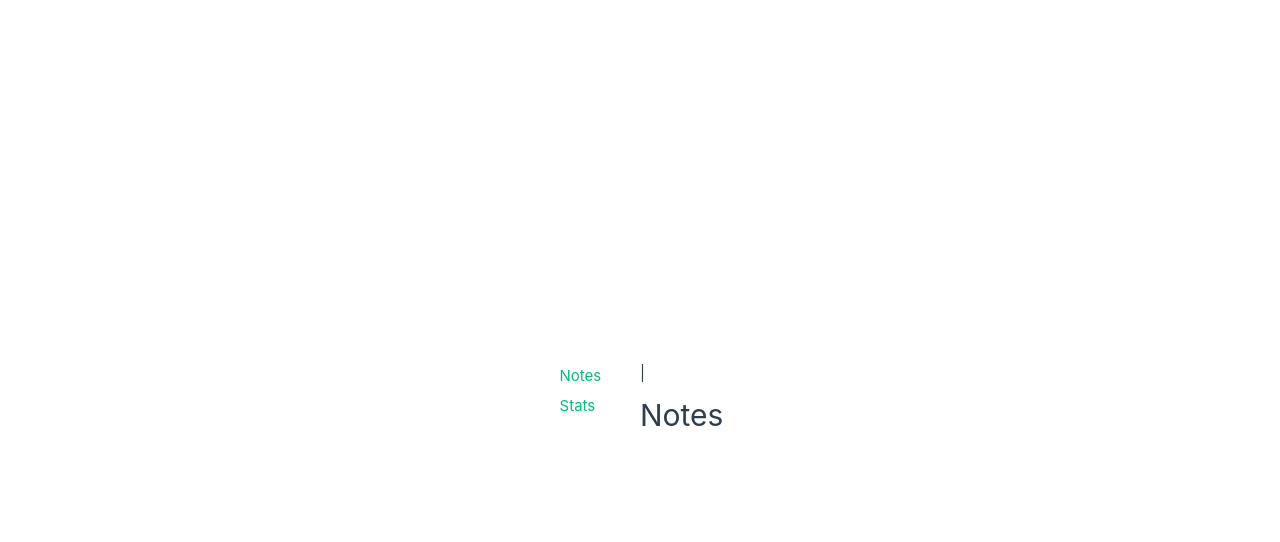
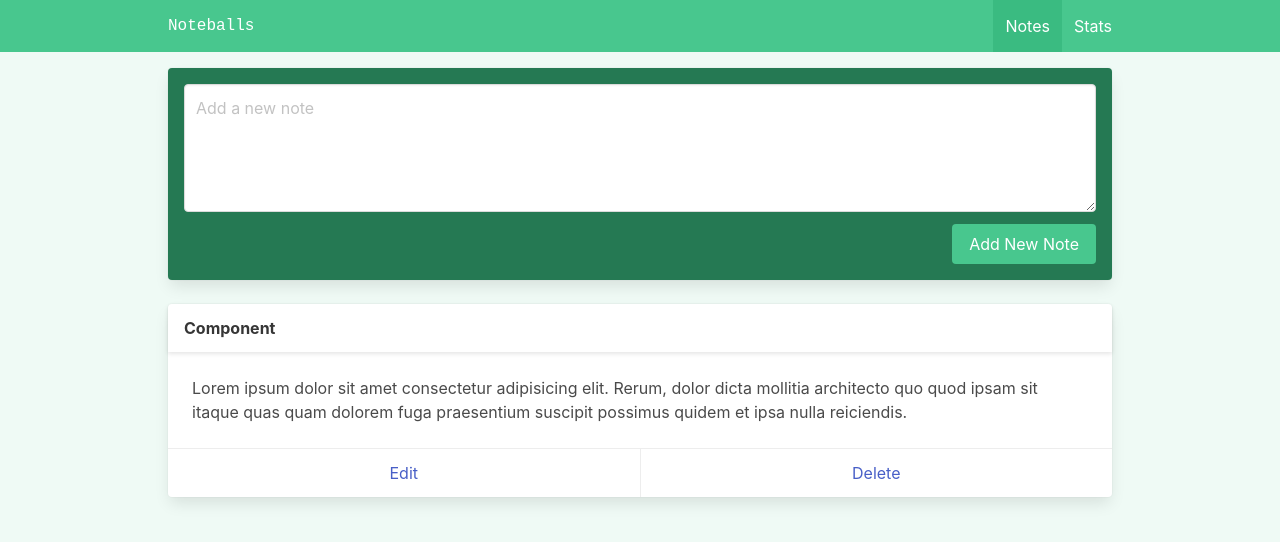
Before and after one commit to rluki99/Noteballs, a Vue app: page / in a window 1280 px wide. Shown: the top 542 px of the page. Built offline with nearby package versions, Linux system fonts and the light colour scheme.

Commit message:
feat: install Bulma, added design

```diff
--- a/index.html
+++ b/index.html
@@ -1,13 +1,16 @@
 <!DOCTYPE html>
-<html lang="en">
+<html lang="en" class="has-background-success-light">
+
 <head>
   <meta charset="UTF-8">
   <link rel="icon" href="/favicon.ico">
   <meta name="viewport" content="width=device-width, initial-scale=1.0">
   <title>Noteballs</title>
 </head>
+
 <body>
   <div id="app"></div>
   <script type="module" src="/src/main.js"></script>
 </body>
+
 </html>
--- a/package.json
+++ b/package.json
@@ -9,6 +9,7 @@
     "preview": "vite preview"
   },
   "dependencies": {
+    "bulma": "^0.9.4",
     "vue": "^3.3.11",
     "vue-router": "^4.2.5"
   },
--- a/src/App.vue
+++ b/src/App.vue
@@ -1,6 +1,17 @@
 <template>
-  <RouterLink to="/">Notes</RouterLink> |
-  <RouterLink to="/stats">Stats</RouterLink>
+	<NavBar />
 
-  <RouterView />
+	<div class="container is-max-desktop px-2 py-4">
+		<RouterView />
+	</div>
 </template>
+
+<script setup>
+// imports
+
+import NavBar from '@/components/layout/NavBar.vue'
+</script>
+
+<style>
+@import 'bulma/css/bulma.min.css';
+</style>
--- a/src/assets/base.css
+++ b/src/assets/base.css
@@ -23,7 +23,6 @@
 
 /* semantic color variables for this project */
 :root {
-  --color-background: var(--vt-c-white);
   --color-background-soft: var(--vt-c-white-soft);
   --color-background-mute: var(--vt-c-white-mute);
 
@@ -55,6 +54,7 @@
 *::after {
   box-sizing: border-box;
   margin: 0;
+  position: relative;
   font-weight: normal;
 }
 
@@ -62,23 +62,10 @@ body {
   min-height: 100vh;
   color: var(--color-text);
   background: var(--color-background);
-  transition:
-    color 0.5s,
-    background-color 0.5s;
+  transition: color 0.5s, background-color 0.5s;
   line-height: 1.6;
-  font-family:
-    Inter,
-    -apple-system,
-    BlinkMacSystemFont,
-    'Segoe UI',
-    Roboto,
-    Oxygen,
-    Ubuntu,
-    Cantarell,
-    'Fira Sans',
-    'Droid Sans',
-    'Helvetica Neue',
-    sans-serif;
+  font-family: Inter, -apple-system, BlinkMacSystemFont, 'Segoe UI', Roboto, Oxygen, Ubuntu,
+    Cantarell, 'Fira Sans', 'Droid Sans', 'Helvetica Neue', sans-serif;
   font-size: 15px;
   text-rendering: optimizeLegibility;
   -webkit-font-smoothing: antialiased;
--- a/src/assets/main.css
+++ /dev/null
@@ -1,35 +0,0 @@
-@import './base.css';
-
-#app {
-  max-width: 1280px;
-  margin: 0 auto;
-  padding: 2rem;
-  font-weight: normal;
-}
-
-a,
-.green {
-  text-decoration: none;
-  color: hsla(160, 100%, 37%, 1);
-  transition: 0.4s;
-  padding: 3px;
-}
-
-@media (hover: hover) {
-  a:hover {
-    background-color: hsla(160, 100%, 37%, 0.2);
-  }
-}
-
-@media (min-width: 1024px) {
-  body {
-    display: flex;
-    place-items: center;
-  }
-
-  #app {
-    display: grid;
-    grid-template-columns: 1fr 1fr;
-    padding: 0 2rem;
-  }
-}
--- /dev/null
+++ b/src/components/layout/NavBar.vue
@@ -0,0 +1,41 @@
+<template>
+	<nav class="navbar is-success" role="navigation" aria-label="main navigation">
+		<div class="container is-max-desktop px-2">
+			<div class="navbar-brand">
+				<div class="navbar-item i-size-4 is-family-monospace">Noteballs</div>
+
+				<a @click.prevent="showMobileNav = !showMobileNav" role="button" class="navbar-burger" :class="{ 'is-active' : showMobileNav }" aria-label="menu" aria-expanded="false" data-target="navbarBasicExample">
+					<span aria-hidden="true"></span>
+					<span aria-hidden="true"></span>
+					<span aria-hidden="true"></span>
+				</a>
+			</div>
+
+			<div id="navbarBasicExample" class="navbar-menu" :class="{ 'is-active' : showMobileNav }">
+				<div class="navbar-end">
+					<RouterLink to="/" class="navbar-item" active-class="is-active"> Notes </RouterLink>
+					<RouterLink to="/stats" class="navbar-item" active-class="is-active"> Stats </RouterLink>
+				</div>
+			</div>
+		</div>
+	</nav>
+</template>
+
+<script setup>
+// imports
+import { ref } from 'vue'
+
+// mobile nav
+
+const showMobileNav = ref(false)
+</script>
+
+<style>
+@media (max-width: 1023px) {
+    .navbar-menu {
+        position: absolute;
+        left: 0;
+        width: 100%;
+    }
+}
+</style>
--- a/src/main.js
+++ b/src/main.js
@@ -1,4 +1,4 @@
-import './assets/main.css'
+import './assets/base.css'
 
 import { createApp } from 'vue'
 import App from './App.vue'
--- a/src/views/ViewNotes.vue
+++ b/src/views/ViewNotes.vue
@@ -1,5 +1,38 @@
 <template>
-    <div class="notes">
-        <h1>Notes</h1>
-    </div>
+	<div class="notes">
+		<div class="card has-background-success-dark p-4 mb-5">
+			<div class="field">
+				<div class="control">
+					<textarea class="textarea" placeholder="Add a new note" />
+				</div>
+			</div>
+
+			<div class="field is-grouped is-grouped-right">
+				<div class="control">
+					<button class="button is-link has-background-success">Add New Note</button>
+				</div>
+			</div>
+		</div>
+
+		<div class="card mb-4">
+			<header class="card-header">
+				<p class="card-header-title">Component</p>
+				<button class="card-header-icon" aria-label="more options">
+					<span class="icon">
+						<i class="fas fa-angle-down" aria-hidden="true"></i>
+					</span>
+				</button>
+			</header>
+			<div class="card-content">
+				<div class="content">
+					Lorem ipsum dolor sit amet consectetur adipisicing elit. Rerum, dolor dicta mollitia architecto quo quod ipsam
+					sit itaque quas quam dolorem fuga praesentium suscipit possimus quidem et ipsa nulla reiciendis.
+				</div>
+			</div>
+			<footer class="card-footer">
+				<a href="#" class="card-footer-item">Edit</a>
+				<a href="#" class="card-footer-item">Delete</a>
+			</footer>
+		</div>
+	</div>
 </template>
```
Also changed, not shown: 1 other file (tests, documents, lock files or other folders). Lines whose indentation alone changed are shown as unchanged.
